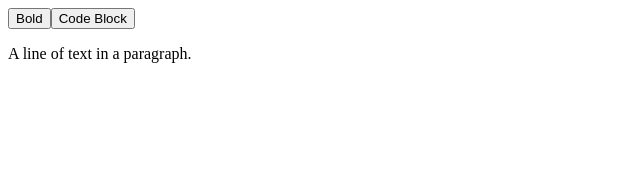
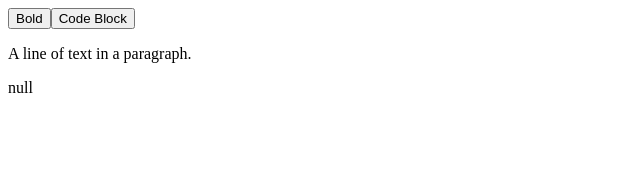
Before and after one commit to RyumForCode/slatejs-prac, a React (Vite) app: page / in a window 1280 px wide. Shown: the top 169 px of the page, without its empty margins (0-640 px from the left). Built offline with nearby package versions, Linux system fonts and the light colour scheme.

Commit message:
WT : Saving to a Database

```diff
--- a/src/App.tsx
+++ b/src/App.tsx
@@ -1,8 +1,14 @@
 import './App.css';
+import SavingDatabaseComp from './components/execution/SavingDatabaseComp';
 import SlateComp from './components/execution/SlateComp';
 
 function App() {
-  return <SlateComp />;
+  return (
+    <>
+      <SlateComp />
+      <SavingDatabaseComp />
+    </>
+  );
 }
 
 export default App;
--- /dev/null
+++ b/src/components/editorModules/SerializeAndDeserialize.ts
@@ -0,0 +1,13 @@
+import { Node } from 'slate';
+
+export const serialize = (value: any) => {
+  return value.map((n: any) => Node.string(n)).join('\n');
+};
+
+export const deserialize = (string: string) => {
+  return string.split('\n').map((line: any) => {
+    return {
+      children: [{ text: line }],
+    };
+  });
+};
--- /dev/null
+++ b/src/components/execution/SavingDatabaseComp.tsx
@@ -0,0 +1,44 @@
+import { useMemo, useState } from 'react';
+import { createEditor } from 'slate';
+import { Editable, Slate, withReact } from 'slate-react';
+import {
+  deserialize,
+  serialize,
+} from '../editorModules/SerializeAndDeserialize';
+
+const SavingDatabaseComp = () => {
+  const [editor] = useState(() => withReact(createEditor()));
+
+  const initialValue: any = useMemo(
+    () => deserialize(String(localStorage.getItem('content'))) || '',
+    // () =>
+    //   JSON.parse(String(localStorage.getItem('content'))) || [
+    //     {
+    //       type: 'paragraph',
+    //       children: [
+    //         { text: 'A line of text in a paragraph for the saving database.' },
+    //       ],
+    //     },
+    //   ],
+    [],
+  );
+
+  return (
+    <Slate
+      editor={editor}
+      initialValue={initialValue}
+      onChange={(value: any) => {
+        const isAstChange = editor.operations.some(
+          (op) => 'set_selection' !== op.type,
+        );
+        if (isAstChange) {
+          localStorage.setItem('content', serialize(value));
+        }
+      }}
+    >
+      <Editable />
+    </Slate>
+  );
+};
+
+export default SavingDatabaseComp;
--- a/src/components/execution/SlateComp.tsx
+++ b/src/components/execution/SlateComp.tsx
@@ -1,25 +1,10 @@
 import { useCallback, useState } from 'react';
-import { createEditor, BaseEditor, Descendant } from 'slate';
-import { Slate, Editable, withReact, ReactEditor } from 'slate-react';
+import { createEditor, Descendant } from 'slate';
+import { Slate, Editable, withReact } from 'slate-react';
 import { CodeElement, DefaultElement } from '../editorModules/ParaElements';
 import { BoldLeaf } from '../editorModules/LaefComp';
 import CustomEditor from '../editorModules/CustomEditor';
 import EditorControlComp from '../visualControlComponents/EditorControlComp';
-
-type CustomElement = {
-  type: string | null;
-  bold?: boolean | null;
-  children: CustomText[];
-};
-type CustomText = { text: string };
-
-declare module 'slate' {
-  interface CustomTypes {
-    Editor: BaseEditor & ReactEditor;
-    Element: CustomElement;
-    Text: CustomText;
-  }
-}
 
 const initialValue: Descendant[] = [
   {
```
Also changed, not shown: src/typeModules/slateTypeModules.ts (added, +17 -0 lines).
